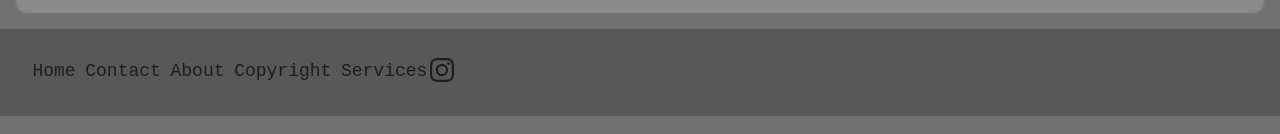
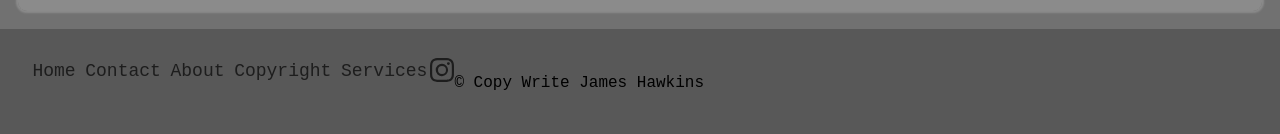
Before and after one commit to Slogyo/slogyo.github.io, a plain HTML site: page index.html in a window 1280 px wide. Shown: the part 876-1010 px from the top of the page. Drawn offline with Linux system fonts and the light colour scheme.

Commit message:
Update index.html
Add copywrite in footer

```diff
--- a/index.html
+++ b/index.html
@@ -89,6 +89,10 @@
 
           </div>
 
+            <div>
+                <p> © Copy Write James Hawkins </p>
+            </div>
+
 
         </div>
     </div>
```
